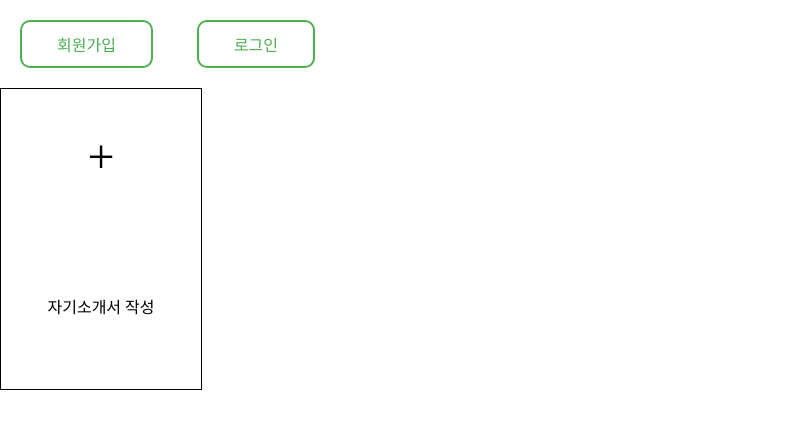
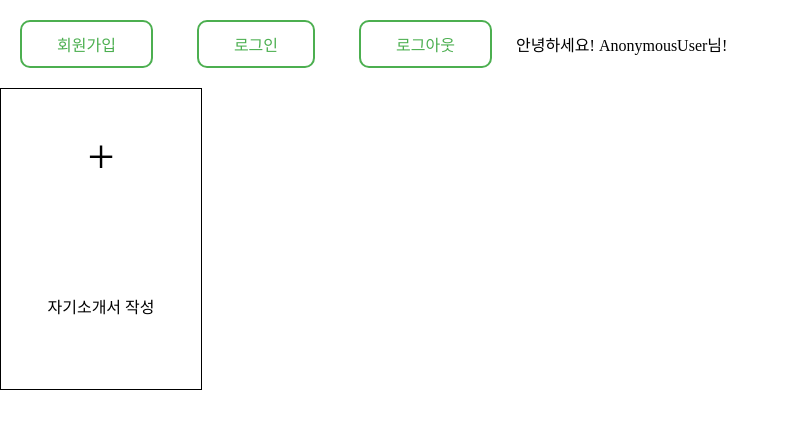
Before and after one commit to 8th-caulion/Jss_Jongwon, a Django app: page / in a window 1280 px wide. Shown: the top 429 px of the page, without its empty margins (0-789 px from the left). Run offline with Django 3.2, Linux system fonts and the light colour scheme; data that the repository does not hold is empty.

Commit message:
FEAT: 로그아웃 기능 구현

```diff
--- a/JssProject/settings.py
+++ b/JssProject/settings.py
@@ -124,3 +124,4 @@ STATIC_URL = '/static/'
 STATIC_ROOT = os.path.join(BASE_DIR, 'static')
 
 LOGIN_REDIRECT_URL = "/"
+LOGOUT_REDIRECT_URL = "/"
--- a/accounts/urls.py
+++ b/accounts/urls.py
@@ -1,9 +1,10 @@
 from django.urls import path
 from main import views
 from . import views
-from django.contrib.auth.views import LoginView
+from django.contrib.auth.views import LoginView, LogoutView
 
 urlpatterns = [
     path('signup', views.signup, name="signup"),
     path('login', LoginView.as_view() , name="login"),
+    path('logout', LogoutView.as_view() , name="logout"),
 ]
--- a/main/templates/index.html
+++ b/main/templates/index.html
@@ -15,6 +15,12 @@
     <a href="{% url 'login' %}">
       <button>로그인</button>
     </a>
+
+    <a href="{% url 'logout' %}">
+      <button>로그아웃</button>
+    </a>
+
+    안녕하세요! {{user}}님!
 
     <div class="make_jss">
       <a href="{% url 'create' %}">
```
